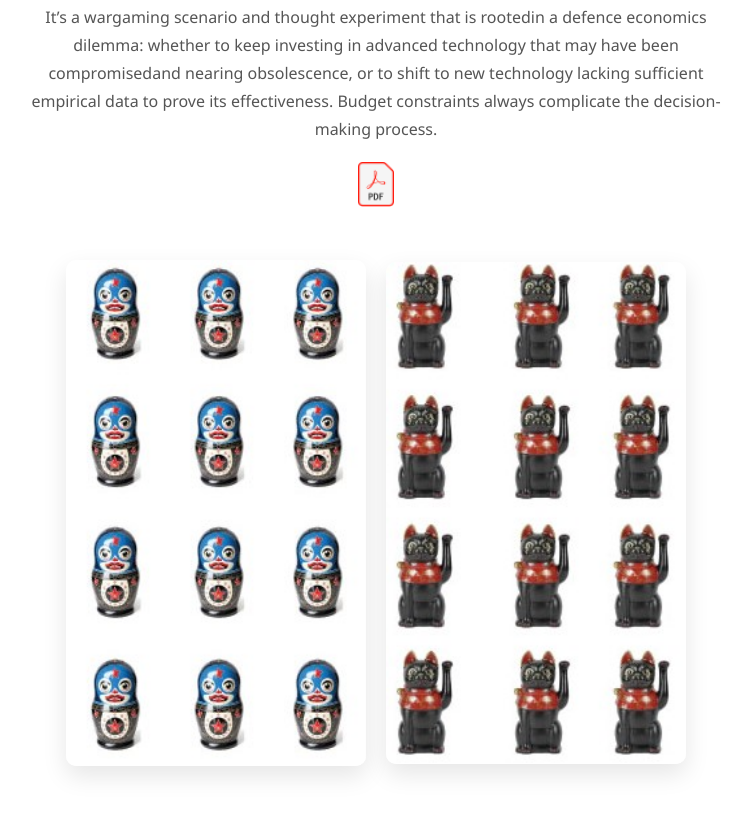
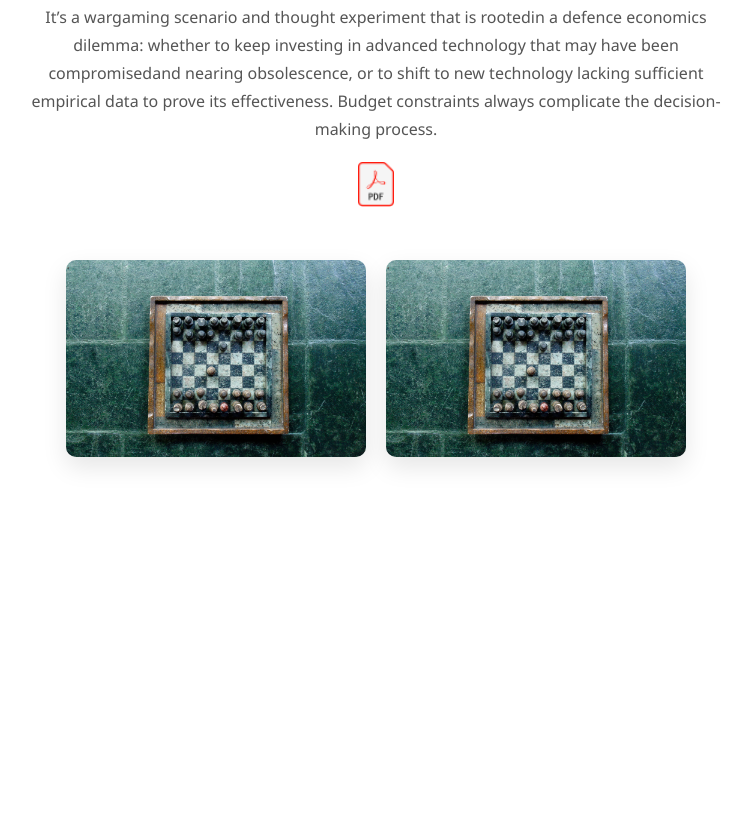
Before and after one commit to Ansarul-Trigger/robertdputnam, a plain HTML site: page index.html in a window 1280 px wide. Shown: the part 4190-5004 px from the top of the page, without its empty margins (264-1010 px from the left). After the commit the page ends 4807 px from the top, so only its background shows below. Drawn offline with Linux system fonts and the light colour scheme.

Commit message:
Update index.html

```diff
--- a/index.html
+++ b/index.html
@@ -174,8 +174,8 @@
       <img src="image/PDF_file_icon.svg.png" alt="PDF Icon for Essay 1" class="pdf-icon">
     </a>
        <div class="image-row">
-         <img src="image/doll image.jpg" alt="Static representation for Essay 2" class="static-image">
-         <img src="image/hand.jpg" alt="Static representation for Essay 2" class="static-image">
+         <img src="image/1_bofg0Sx6B9ph4IKVzF9b4w.webp" alt="Static representation for Essay 3" class="static-image st-img">
+         <img src="image/1_bofg0Sx6B9ph4IKVzF9b4w.webp" alt="Static representation for Essay 3" class="static-image st-img">
       </div>
 
   </div>
```
